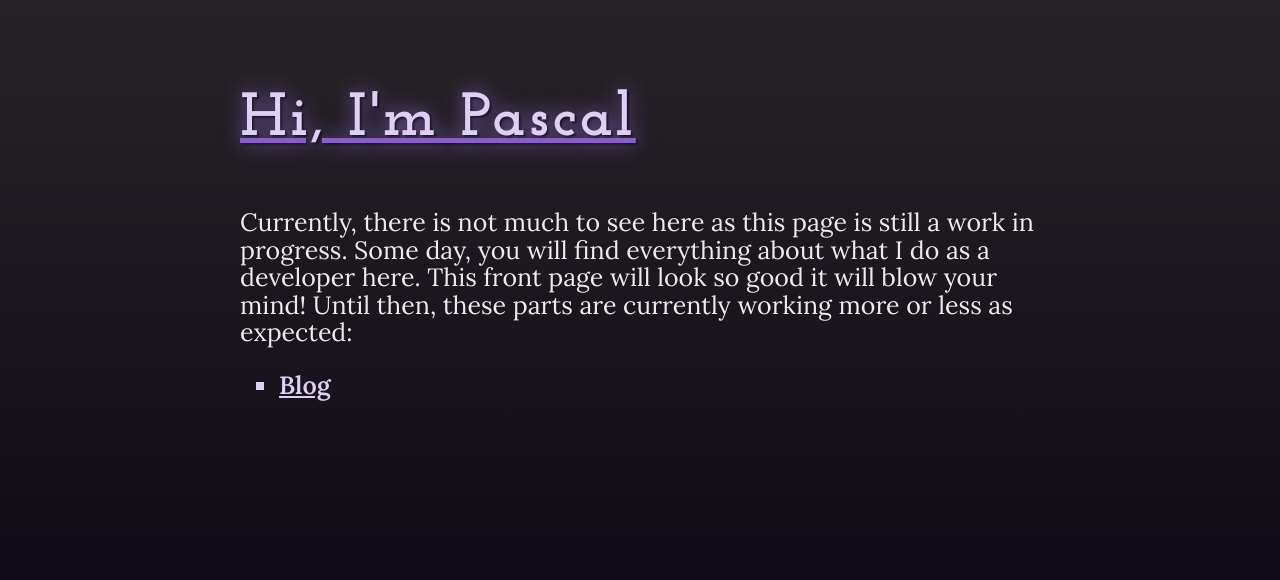
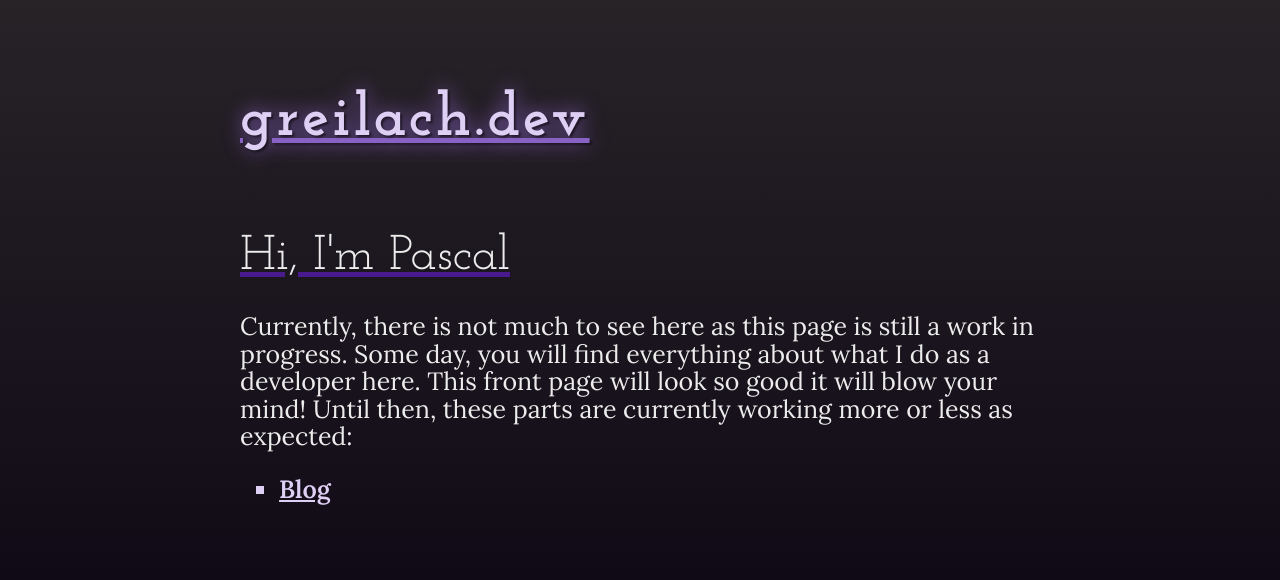
Before and after one commit to Frdnspnzr/greilach.dev, a Next.js app: page / in a window 1280 px wide. Shown: the top 580 px of the page. Built offline with nearby package versions, Linux system fonts and the light colour scheme.

Commit message:
Slightly change front page layout

```diff
--- a/app/page.tsx
+++ b/app/page.tsx
@@ -3,8 +3,9 @@ import Link from "next/link";
 export default function Home() {
   return (
     <>
-      <h1>Hi, I&apos;m Pascal</h1>
+      <h1>greilach.dev</h1>
       <main>
+        <h2>Hi, I&apos;m Pascal</h2>
         <p>
           Currently, there is not much to see here as this page is still a work
           in progress. Some day, you will find everything about what I do as a
```
